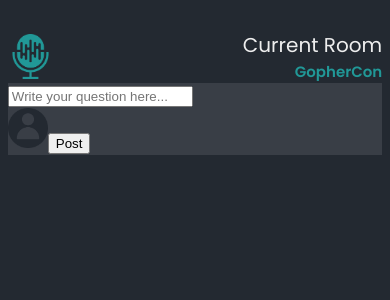
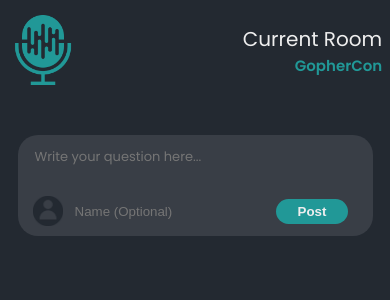
Before and after one commit to Mathew-Estafanous/Open-Stage, a React (Create React App) app in the folder frontend/: page /room in a window 390 px wide. Shown: the top 300 px of the page. Built offline with nearby package versions, Linux system fonts and the light colour scheme.

Commit message:
AskQuestion component designed and layed out.

```diff
--- a/frontend/src/components/AskQuestion.css
+++ b/frontend/src/components/AskQuestion.css
@@ -1,7 +1,99 @@
+div.askdiv {
+    margin-top: 5vw;
+    display: block;
+    text-align: center;
+}
+
 form.askform {
+    display: inline-block;
+    margin-left: auto;
+    margin-right: auto;
+
+    width: 650px;
+    padding: 15px 25px;
+    border-radius: 20px;
     background-color: #393E46;
 }
 
 form.askform img {
-    max-width: 40px;
+    max-width: 30px;
 }
+
+.askform textarea {
+    border: none;
+    resize: none;
+    position: relative;
+    background-color: #393E46;
+    color: #eeeeee;
+
+    width: 100%;
+    font-family: 'Poppins', serif;
+    font-size: 15px;
+    -webkit-box-sizing: border-box; /* Safari/Chrome, other WebKit */
+    -moz-box-sizing: border-box;    /* Firefox, other Gecko */
+    box-sizing: border-box;
+}
+
+.askform div {
+    margin-top: 5px;
+    display: flex;
+    align-items: center;
+}
+
+.askform input {
+    margin-left: 10px;
+    border: none;
+    background-color: #393E46;
+    color: #eeeeee;
+}
+
+.askform button {
+    margin-left: auto;
+    margin-right: 3%;
+
+    border: none;
+    border-radius: 50px;
+    width: 15%;
+    height: 25px;
+
+    font-weight: 600;
+    color: #eeeeee;
+    background-color: #219897;
+}
+
+@media (max-width: 950px) {
+    form.askform {
+        padding: 10px 15px;
+        width: 500px;
+    }
+}
+
+@media (max-width: 700px) {
+    form.askform {
+        padding: 10px 15px;
+        width: 425px;
+    }
+
+    .askform textarea {
+        font-size: 13px;
+    }
+
+    .askform div {
+        margin-top: 0;
+    }
+
+    .askform button {
+        width: 22%;
+    }
+}
+
+@media (max-width: 400px) {
+    div.askdiv {
+        margin-top: 50px;
+    }
+
+    form.askform {
+        padding: 10px 15px;
+        width: 325px;
+    }
+}
--- a/frontend/src/components/AskQuestion.jsx
+++ b/frontend/src/components/AskQuestion.jsx
@@ -3,13 +3,16 @@
 
 const AskQuestion = () => {
     return (
+        <div className='askdiv'>
             <form className='askform' >
-            <input placeholder='Write your question here...' />
+                <textarea rows='2' placeholder='Write your question here...' />
                 <div>
                     <img src="/User.png" alt="User" />
+                    <input maxLength={20} placeholder='Name (Optional)' />
                     <button>Post</button>
                 </div>
             </form>
+        </div>
     )
 }
 
--- a/frontend/src/index.css
+++ b/frontend/src/index.css
@@ -11,3 +11,11 @@
     margin: 0 2vw;
     padding: 0;
 }
+
+*:focus {
+    outline: none;
+}
+
+header {
+    margin-top: 25px;
+}
--- a/frontend/src/pages/Room.css
+++ b/frontend/src/pages/Room.css
@@ -1,7 +1,3 @@
-div.header {
-    margin-top: 30px;
-}
-
 div.roomInfo {
     margin-left: auto;
     margin-right: 0;
@@ -28,6 +24,10 @@
     div.roomInfo .name {
         font-size: 20px;
     }
+
+    header {
+        margin-top: 20px;
+    }
 }
 
 @media (max-width: 550px) {
@@ -38,4 +38,8 @@
     div.roomInfo .name {
         font-size: 15px;
     }
+
+    header {
+        margin-top: 15px;
+    }
 }
--- a/frontend/src/pages/Room.jsx
+++ b/frontend/src/pages/Room.jsx
@@ -7,14 +7,14 @@
 
     return (
         <>
-        <div className='header'>
+        <header>
             <img className='logo' src='/Logo.png' alt="Logo"/>
 
             <div className='roomInfo'>
                 <h2 className='title'>Current Room</h2>
                 <h3 className='name'>{roomName}</h3>
             </div>
-        </div>
+        </header>
 
         <AskQuestion />
         </>
--- a/frontend/src/pages/RoomSelect.css
+++ b/frontend/src/pages/RoomSelect.css
@@ -1,25 +1,21 @@
-div.wrapper {
-    height: 100%;
-}
-
-div.header {
+header {
     width: 100%;
     display: flex;
     align-items: center;
 }
 
-.header h1.title {
+header h1.title {
     margin-left: 10px;
     font-size: 35px;
     font-weight: 400;
 }
 
-.header img.logo {
+header img.logo {
     max-width: 70px;
     max-height: 70px;
 }
 
-.header img.profile {
+header img.profile {
     margin-left: auto;
     margin-right: 1vw;
     max-width: 40px;
@@ -66,10 +62,6 @@
 form.roomCode ::placeholder {
     font-size: 18px;
     font-weight: 600;
-}
-
-form.roomCode input:focus {
-    outline: none;
 }
 
 form.roomCode div img.hashtag {
--- a/frontend/src/pages/RoomSelect.jsx
+++ b/frontend/src/pages/RoomSelect.jsx
@@ -9,13 +9,13 @@
     }
 
     return (
-        <div className='wrapper'>
-            <div className='header'>
+        <>
+        <header>
             <img className='logo' src='/Logo.png' alt="Logo"/>
             <h1 className='title'>Open Stage</h1>
 
             <img className='profile' src="/Profile.png" alt=""/>
-            </div>
+        </header>
 
         <form className='roomCode' >
             <h1>Join Room</h1>
@@ -29,7 +29,7 @@
                      onClick={joinRoom} />
             </div>
         </form>
-        </div>
+        </>
     )
 }
 
```
Lines whose indentation alone changed are shown as unchanged.
